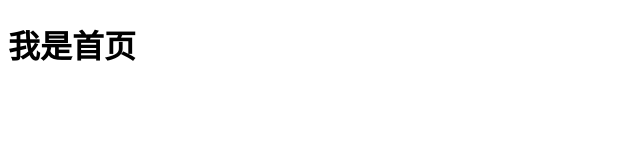
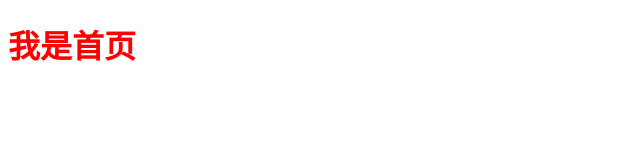
Before and after one commit to zhangzhangzhangdada/shoppingProject, a plain HTML site: page project/index.html in a window 1280 px wide. Shown: the whole page, without its empty margins (0-640 px from the left). Drawn offline with Linux system fonts and the light colour scheme.

Commit message:
增加css文件

```diff
--- /dev/null
+++ b/project/css/index.css
@@ -0,0 +1,3 @@
+.green{
+    color: red;
+}
--- a/project/index.html
+++ b/project/index.html
@@ -4,8 +4,9 @@
     <meta charset="UTF-8">
     <meta name="viewport" content="width=device-width, initial-scale=1.0">
     <title>首页</title>
+    <link rel="stylesheet" href="./css/index.css">
 </head>
 <body>
-    <h1>我是首页</h1>
+    <h1 class="green">我是首页</h1>
 </body>
 </html>
```
